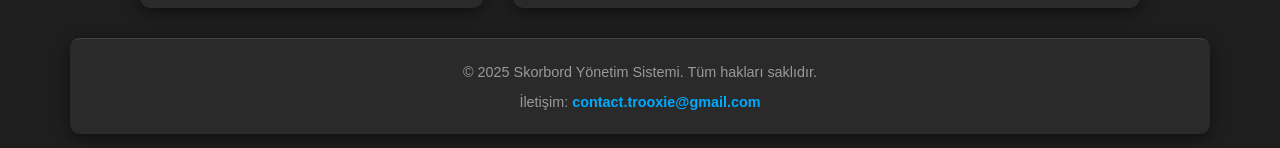
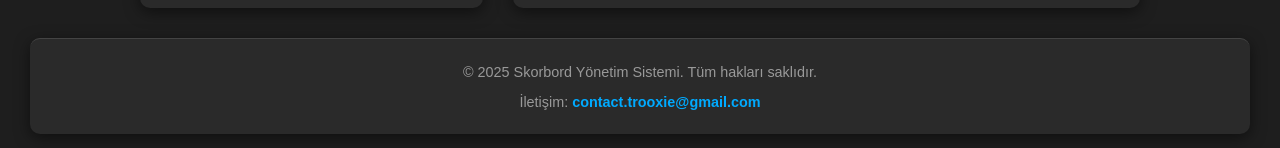
Before and after one commit to tenshoedits/Soccer_Scoreboard_by_TrooXie, a website: page public/index.html in a window 1280 px wide. Shown: the part 788-936 px from the top of the page. Drawn offline with Linux system fonts and the light colour scheme.

```diff
--- a/public/index.html
+++ b/public/index.html
@@ -122,7 +122,7 @@
 
         .site-footer {
             width: 100%;
-            max-width: 1120px;
+            max-width: 1200px;
             padding: 10px;
             background-color: #2a2a2a;
             color: #999;
```
